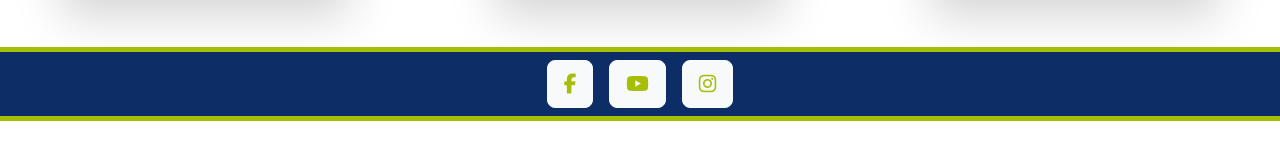
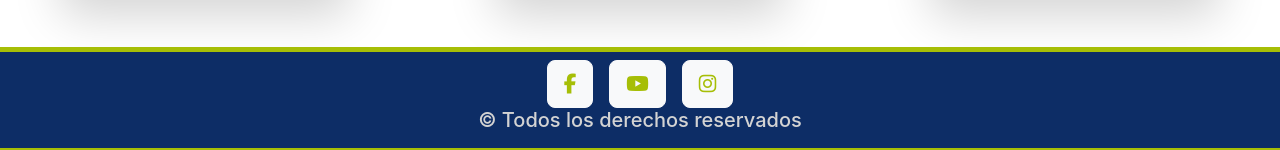
Before and after one commit to EliOlmos/segundaPreEntregaOlmos, a React (Create React App) app: page / in a window 1280 px wide. Shown: the part 1128-1278 px from the top of the page. Before the commit the page ends 1249 px from the top, so only its background shows below. Built offline with nearby package versions, Linux system fonts and the light colour scheme.

Commit message:
agregando texto al footer

```diff
--- a/src/components/footer/Footer.jsx
+++ b/src/components/footer/Footer.jsx
@@ -4,7 +4,7 @@ import "../footer/footer.css"
 export const Footer = () => {
   return (
       <div className="navbar navbar-expand-lg navbar-light bordeFooter"
-      style={{ backgroundColor: "#0d2d66" }} >
+      style={{ backgroundColor: "#0d2d66", display:"flex", flexDirection: "column" }} >
         <div className="container d-flex justify-content-center" style={{ backgroundColor: "lighgray"}}>
           <button
             type="button"
@@ -25,6 +25,7 @@ export const Footer = () => {
             <i className="fab fa-instagram" style={{color: "#a6be06"}}></i>
           </button>
         </div>
+        <h5 className="text" style={{color:"lightgray", display: "flex"}}>© Todos los derechos reservados</h5>
       </div>
   );
 };
```
